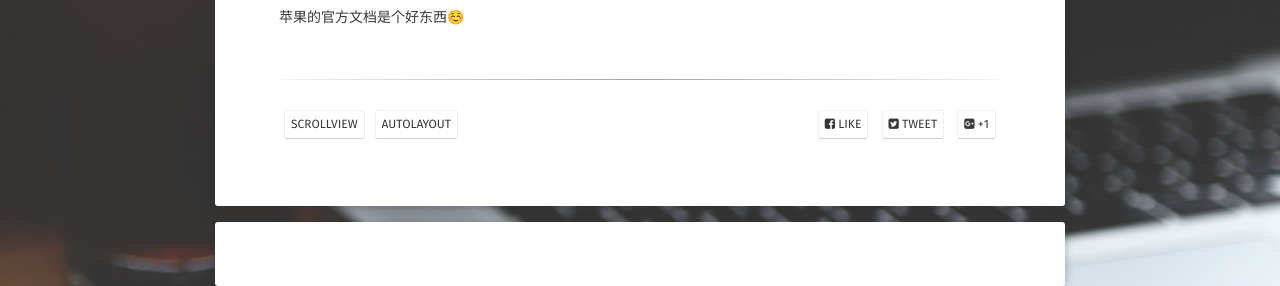
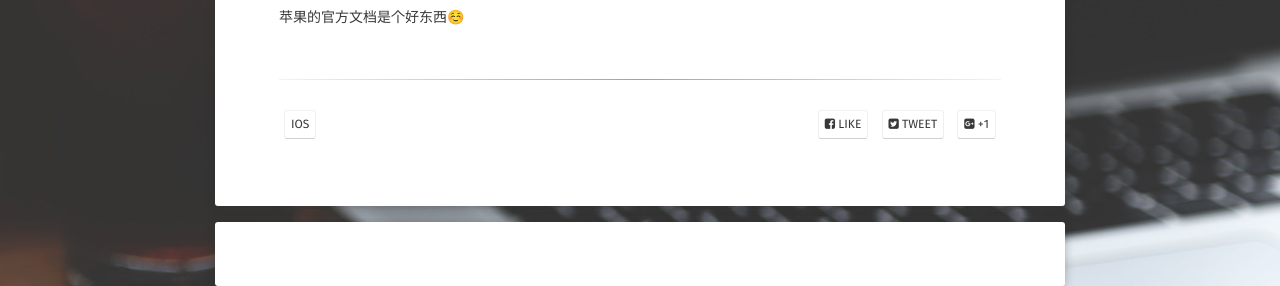
Before and after one commit to longjianjiang/longjianjiang.github.io, a Jekyll site: the page built from _posts/2016-11-14-scrollView-autolayout.md, in a window 1280 px wide. Shown: the part 2053-2339 px from the top of the page. Built offline with Jekyll 4.4.1, drawn with Linux system fonts in a browser that asks for light colours; some web fonts are replaced; comment, search, counter and statistics services are not loaded.

Commit message:
Update 2016-11-14-scrollView-autolayout.md

```diff
--- a/_posts/2016-11-14-scrollView-autolayout.md
+++ b/_posts/2016-11-14-scrollView-autolayout.md
@@ -4,8 +4,7 @@ title:  "【Tips】UIScrollView用autolayout设置约束无法滚动？"
 date:   2016-11-14
 excerpt: "今天做项目，碰到一个需求，在一个Cell中，因为需要适配4‘，所以需要将原本的一行按钮换成UIScrollView，可以滑动。"
 tag:
-- scrollView
-- autolayout
+- iOS
 comments: true
 ---
 
```
